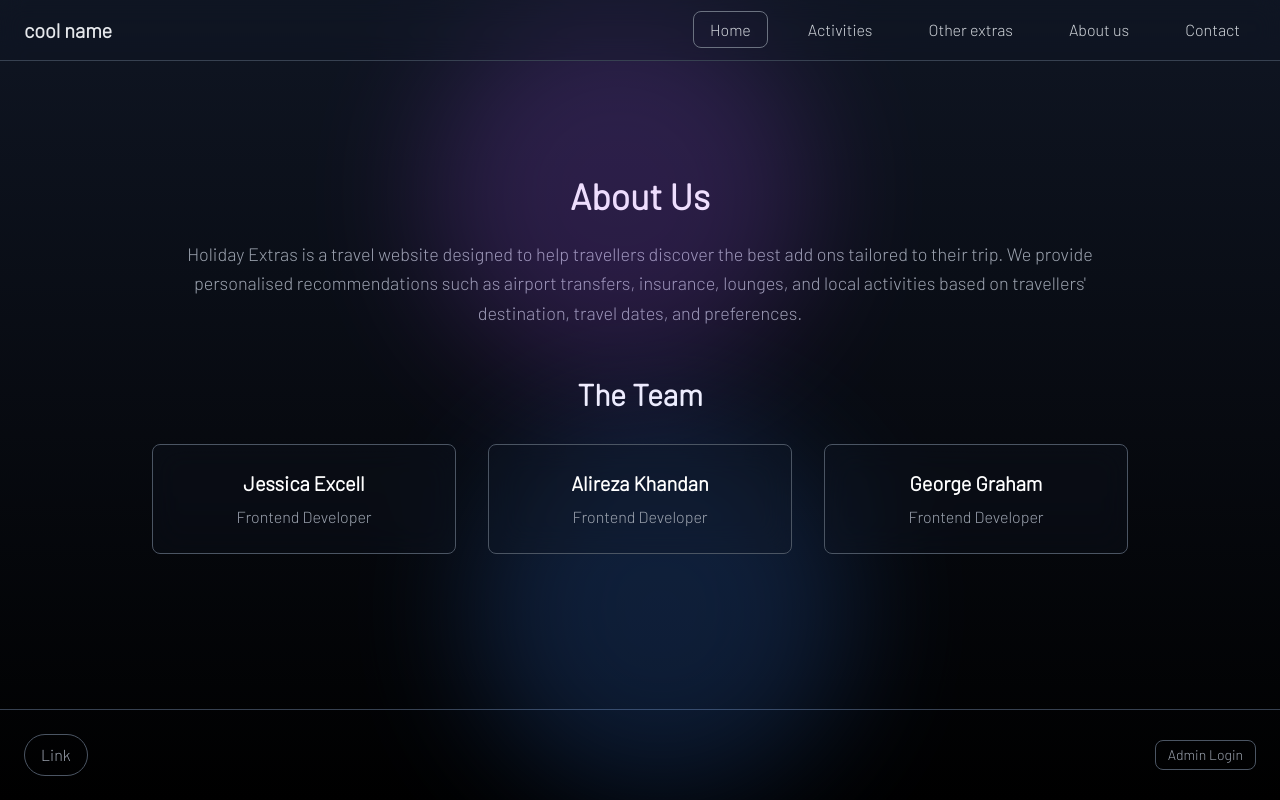
After one commit to jess-excell/hackabury-submission, a Django app: page /about/ in a window 1280 px wide. The commit adds this page. Run offline with Django 5.2, Linux system fonts and the light colour scheme; some libraries are stand-ins or nearby versions.

Commit message:
Added about us section (about.html, updated urls and added aboutview)

```diff
--- /dev/null
+++ b/theApp/templates/about.html
@@ -0,0 +1,28 @@
+{% extends 'base.html' %}
+{% block title %}About Us{% endblock %}
+
+{% block content %}
+<section class="px-6 py-20 max-w-5xl mx-auto text-center">
+    <h1 class="text-4xl font-bold text-white mb-6">About Us</h1>
+    <p class="text-gray-400 text-lg leading-relaxed mb-12">
+        Holiday Extras is a travel website designed to help travellers discover the best add ons tailored to their trip.
+        We provide personalised recommendations such as airport transfers, insurance, lounges, and local activities based on travellers' destination, travel dates, and preferences.
+    </p>
+
+    <h2 class="text-3xl font-semibold text-white mb-4">The Team</h2>
+    <div class="grid grid-cols-1 md:grid-cols-3 gap-8 mt-8">
+        <div class="border border-gray-600 p-6 rounded-lg bg-gray-900/30 backdrop-blur-lg">
+            <h3 class="text-xl font-bold text-white">Jessica Excell</h3>
+            <p class="text-gray-400 mt-2">Frontend Developer</p>
+        </div>
+        <div class="border border-gray-600 p-6 rounded-lg bg-gray-900/30 backdrop-blur-lg">
+            <h3 class="text-xl font-bold text-white">Alireza Khandan</h3>
+            <p class="text-gray-400 mt-2">Frontend Developer</p>
+        </div>
+        <div class="border border-gray-600 p-6 rounded-lg bg-gray-900/30 backdrop-blur-lg">
+            <h3 class="text-xl font-bold text-white">George Graham</h3>
+            <p class="text-gray-400 mt-2">Frontend Developer</p>
+        </div>
+    </div>
+</section>
+{% endblock %}
--- a/theApp/templates/base.html
+++ b/theApp/templates/base.html
@@ -24,7 +24,7 @@
       <li><a href="/" class="px-4 py-2 border border-gray-500 rounded-lg hover:bg-gray-800">Home</a></li>
       <li><a href="/activities" class="px-4 py-2 hover:border-gray-500 rounded-lg hover:bg-gray-800">Activities</a></li>
       <li><a href="/" class="px-4 py-2 hover:border-gray-500 rounded-lg hover:bg-gray-800">Other extras</a></li>
-      <li><a href="/" class="px-4 py-2 hover:border-gray-500 rounded-lg hover:bg-gray-800">About us</a></li>
+      <li><a href="/about" class="px-4 py-2 hover:border-gray-500 rounded-lg hover:bg-gray-800">About us</a></li>
       <li><a href="/" class="px-4 py-2 hover:border-gray-500 rounded-lg hover:bg-gray-800">Contact</a></li>
     </ul>
   </nav>
--- a/theApp/urls.py
+++ b/theApp/urls.py
@@ -1,11 +1,12 @@
 from django.contrib import admin
 from django.urls import path
-from .views import HomeView, submit_form, SearchView, ActivitiesView
+from .views import HomeView, submit_form, SearchView, ActivitiesView, AboutView
 
 urlpatterns = [
     path('', HomeView.as_view(), name='home'),
     path('admin/', admin.site.urls),
     path('submit/', submit_form, name='submit_form'),
     path('search/', SearchView.as_view(), name="search"),
-    path('activities/', ActivitiesView, name='activities')
+    path('activities/', ActivitiesView, name='activities'),
+    path('about/', AboutView.as_view(), name='about')
 ]
--- a/theApp/views.py
+++ b/theApp/views.py
@@ -63,3 +63,8 @@ class SearchView(View):
             "parking": request.session.get("parking"),
         }
         return render(request, "search.html", params)
+
+
+class AboutView(View):
+    def get(self, request):
+        return render(request, 'about.html')
```
